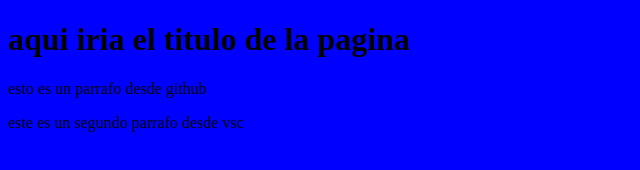
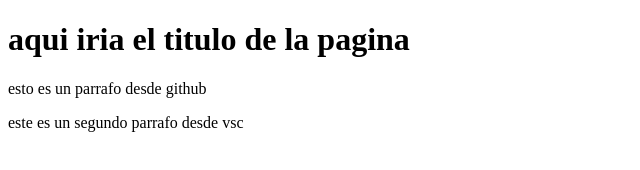
Before and after one commit to PedroPerezMelo/proyectowebempresac, a plain HTML site: page index.html in a window 1280 px wide. Shown: the whole page, without its empty margins (0-640 px from the left). Drawn offline with Linux system fonts and the light colour scheme.

Commit message:
agregamos cosas de github

```diff
--- a/index.html
+++ b/index.html
@@ -1,7 +1,7 @@
 <!DOCTYPE html>
 <html lang="en">
 <head>
-    <link rel="stylesheet" href="miestilo.css">
+    <link rel="stylesheet" href="">
     <meta charset="UTF-8">
     <meta name="viewport" content="width=device-width, initial-scale=1.0">
     <title>probando git desde vsc</title>
```
